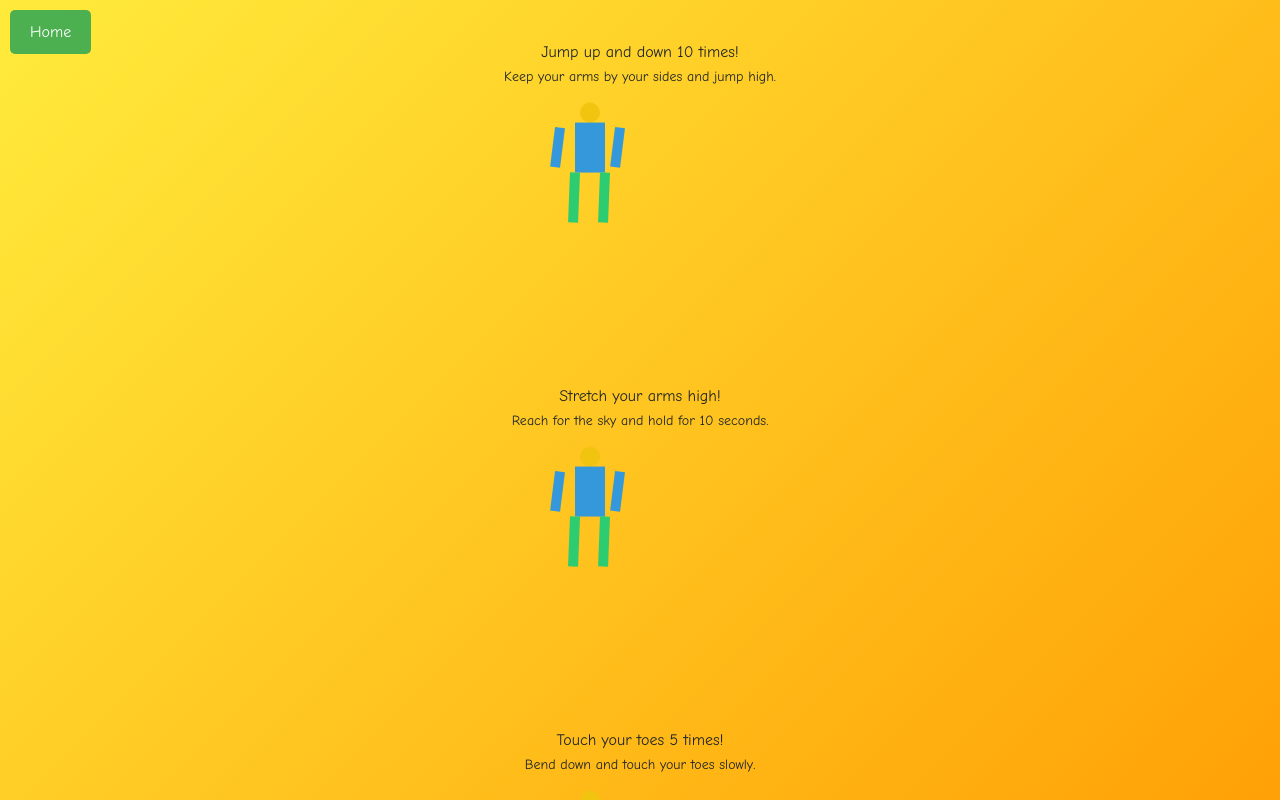
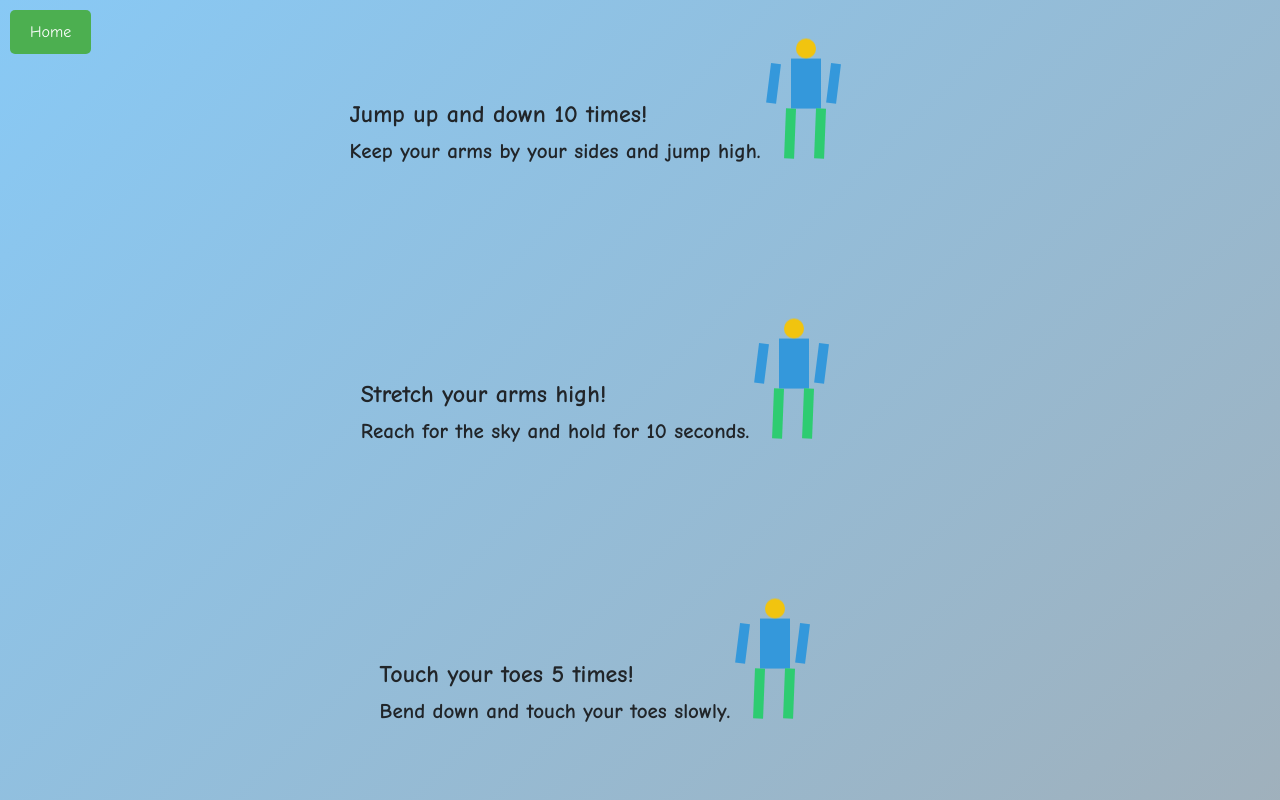
Before and after one commit to eslam-khaled/Kids-Exercise, a plain HTML site: page index.html in a window 1280 px wide. Both pictures are taken after a click on the button "Beginner". Shown: the top 800 px of the page. Drawn offline with nearby package versions, Linux system fonts and the light colour scheme.

Commit message:
change 4

```diff
--- a/index.html
+++ b/index.html
@@ -8,7 +8,7 @@
     <link href="https://cdn.jsdelivr.net/npm/bootstrap@5.3.0-alpha1/dist/css/bootstrap.min.css" rel="stylesheet">
     <style>
         body {
-            background: linear-gradient(135deg, #ffeb3b, #ff9800);
+            background: linear-gradient(135deg, #88c9f5, #a0b0bb);
             font-family: 'Comic Sans MS', sans-serif;
             margin: 0;
             padding: 0;
@@ -31,13 +31,22 @@
         }
 
         .exercise-container {
+            display: flex;
+            justify-content: center; /* Centering the child figure */
+            align-items: center; /* Vertically align the items */
             margin: 20px 0;
+            gap: 20px; /* Space between text and animation */
+        }
+
+        .exercise-text {
+            font-size: 1.5rem; /* Bigger text */
+            font-weight: bold; /* Bold text */
+            text-align: left; /* Align text to the left */
         }
 
         .animation-container {
             width: 150px;
             height: 200px;
-            margin: 10px auto;
             position: relative;
         }
 
@@ -191,7 +200,9 @@
                 exerciseDiv.className = 'exercise-section';
                 exerciseDiv.innerHTML = `
                     <div class="exercise-container">
-                        <p>${exercise.text}<br><small>${exercise.guide}</small></p>
+                        <div class="exercise-text">
+                            <p>${exercise.text}<br><small>${exercise.guide}</small></p>
+                        </div>
                         <div class="animation-container">
                             <div class="child-figure">
                                 <div class="head"></div>
```
